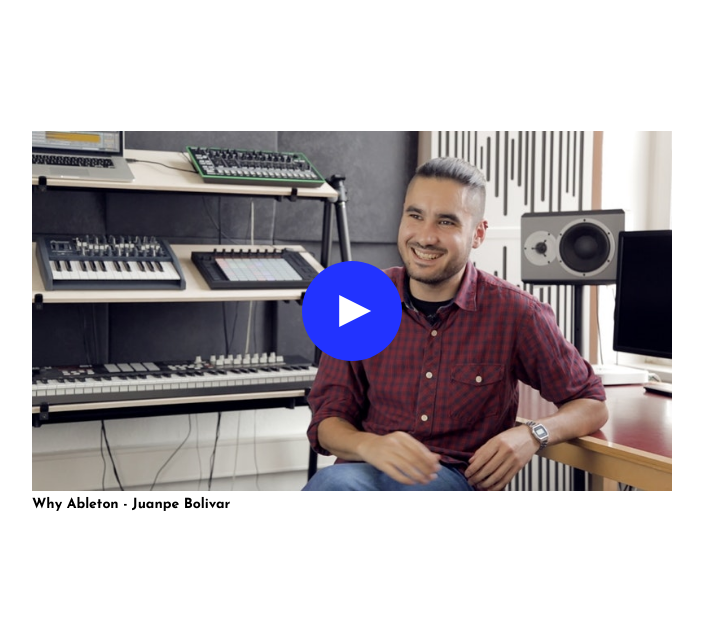
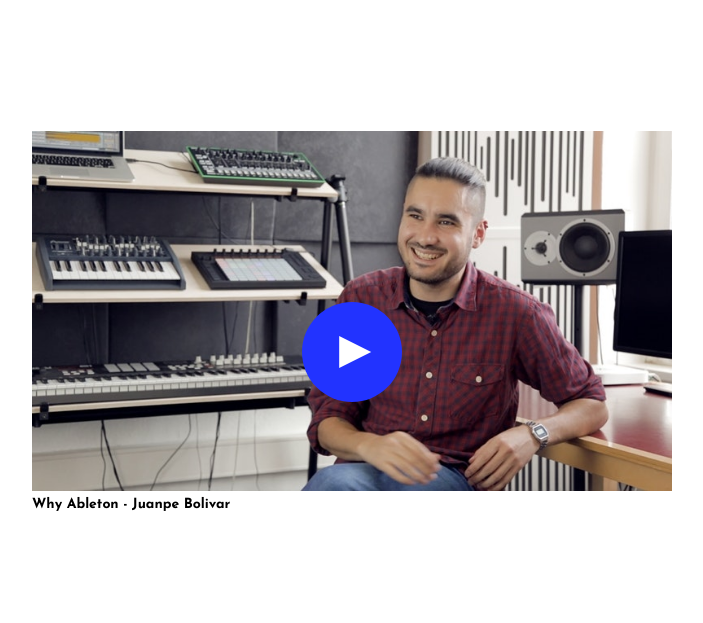
Before and after one commit to cyishere/frontend-practice, a Next.js app: page /ableton in a window 1280 px wide. Shown: the part 2483-3106 px from the top of the page, without its empty margins (288-991 px from the left). Built offline with nearby package versions, Linux system fonts and the light colour scheme; a web font is replaced by a local one.

Commit message:
Add video switching

```diff
--- a/components/ableton/Video/Video.tsx
+++ b/components/ableton/Video/Video.tsx
@@ -1,13 +1,20 @@
+import { CSSProperties, useState } from "react";
 import styled from "styled-components";
 import Image from "next/image";
+import Iframe from "react-iframe";
 
 import { Grid } from "../Grid";
 
 const Video: React.FC = () => {
+  const [showVideo, setShowVideo] = useState(false);
+
   return (
     <Grid>
-      <Wrapper>
-        <VideoWrapper>
+      <Wrapper style={{ "--height": "442px" } as CSSProperties}>
+        <VideoWrapper
+          style={{ "--display": showVideo ? "none" : "block" } as CSSProperties}
+          onClick={() => setShowVideo(!showVideo)}
+        >
           <Image
             src="/images/ableton/video-cover.jpeg"
             alt=""
@@ -19,6 +26,16 @@ const Video: React.FC = () => {
             <PlayCircle />
           </PlayIcon>
         </VideoWrapper>
+
+        <IFrameWrapper
+          style={{ "--display": showVideo ? "block" : "none" } as CSSProperties}
+        >
+          <Iframe
+            url="https://www.youtube.com/watch?v=9SbnhgjeyXA"
+            width="100%"
+            height="442"
+          />
+        </IFrameWrapper>
         <Captain>Why Ableton - Juanpe Bolivar</Captain>
       </Wrapper>
     </Grid>
@@ -27,10 +44,13 @@ const Video: React.FC = () => {
 
 const Wrapper = styled.figure`
   grid-column: 4 / 10;
+  position: relative;
+  height: var(--height);
 `;
 
 const VideoWrapper = styled.div`
-  position: relative;
+  /* opacity: var(--opacity); */
+  display: var(--display);
   cursor: pointer;
 `;
 
@@ -62,6 +82,10 @@ const PlayCircle = styled.div`
   }
 `;
 
+const IFrameWrapper = styled.div`
+  display: var(--display);
+`;
+
 const Captain = styled.figcaption`
   font-size: ${14 / 16}rem;
   font-weight: var(--fw-bold);
--- a/package.json
+++ b/package.json
@@ -12,6 +12,7 @@
     "react": "17.0.2",
     "react-dom": "17.0.2",
     "react-feather": "^2.0.9",
+    "react-iframe": "^1.8.0",
     "styled-components": "^5.3.3"
   },
   "devDependencies": {
```
Also changed, not shown: 1 other file (tests, documents, lock files or other folders).
